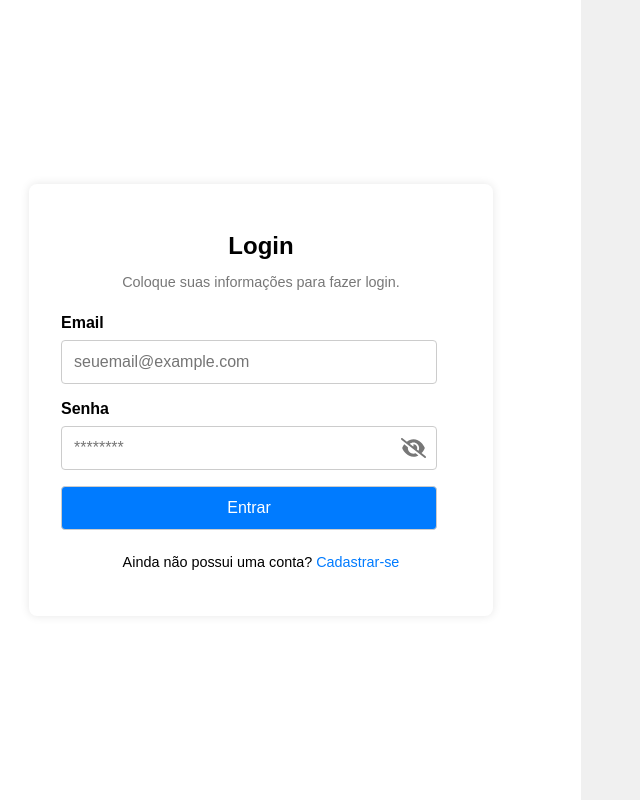
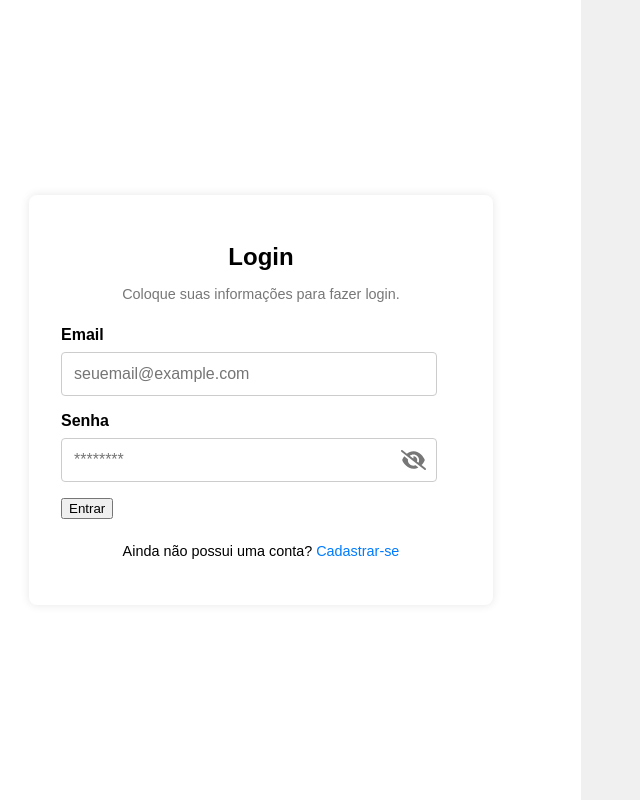
Before and after one commit to henriquepx/planify-front, a React (Vite) app: page / in a window 1280 px wide. Shown: the whole page, without its empty margins (59-699 px from the left). Built offline with nearby package versions, Linux system fonts and the light colour scheme.

Commit message:
feat: change login form

```diff
--- a/src/pages/Login/Login.jsx
+++ b/src/pages/Login/Login.jsx
@@ -11,9 +11,6 @@ import { useNavigate } from 'react-router-dom';
 const loginSchema = z.object({
   email: z.string().email("Email inválido"),
   password: z.string().min(3, "A senha deve ter pelo menos 3 caracteres"),
-}).refine((data) => data.password === data.confirmPassword, {
-  message: "As senhas não correspondem",
-  path: ["confirmPassword"],
 });
 const Login = () => {
   const navigate = useNavigate();
@@ -24,6 +21,7 @@ const Login = () => {
   });
 
   const onSubmit = async (data) => {
+    console.log("Botão de login clicado");
     try {
       const response = await axios.post(`https://planify-back.onrender.com/api/auth/signin`, data, {
         headers: {
@@ -71,7 +69,7 @@ const Login = () => {
               </div>
               {errors.password && <p className="error-message">{errors.password.message}</p>}
             </div>
-            <button type="submit" className="form-input" style={{ cursor: 'pointer', backgroundColor: '#007bff', color: 'white' }}>Entrar</button>
+            <button type="submit">Entrar</button>
           </form>
           <div className="login-footer">
             <p className="login-footer-text">
```
